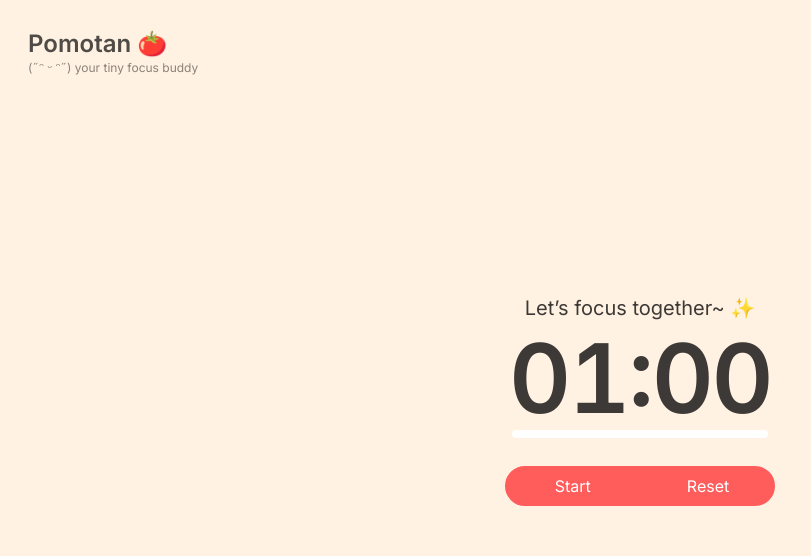
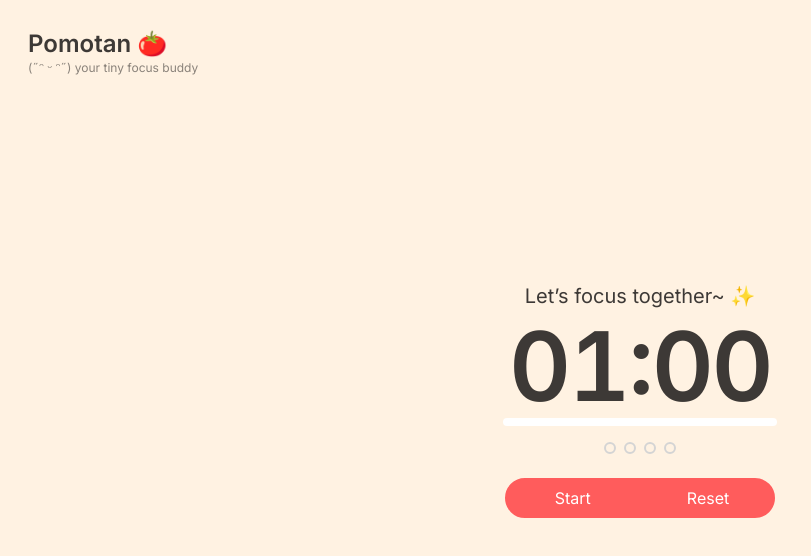
Before and after one commit to AmazingDude/pomodoro-app, a React (Vite) app in the folder client/: page / in a window 1280 px wide. Shown: the top 556 px of the page, without its empty margins (0-811 px from the left). Built offline with nearby package versions, Linux system fonts and the light colour scheme.

Commit message:
feat: add session tracker indicators and improve progress bar

```diff
--- a/client/src/App.jsx
+++ b/client/src/App.jsx
@@ -91,7 +91,7 @@ function App() {
   return (
     <div className="flex flex-col items-center justify-center min-h-screen">
       <div className="absolute top-7 left-7 text-left select-none">
-        <h1 className="text-2xl font-bold opacity-90">Pomotan 🍅</h1>
+        <h1 className="text-2xl font-bold opacity-100">Pomotan 🍅</h1>
         <p className="text-xs opacity-60">(˶ᵔ ᵕ ᵔ˶) your tiny focus buddy</p>
       </div>
       <h2 className="text-xl mb-2 select-none">
@@ -108,11 +108,24 @@ function App() {
       </div>
 
       {/* Progress Bar */}
-      <div className="w-full max-w-3xs h-2 bg-white rounded-full overflow-hidden mb-7">
+      <div className="w-full max-w-[17.1rem] h-2 bg-white rounded-full overflow-hidden mb-2">
         <div
           className="h-full bg-secondary origin-left transition-transform duration-1000 ease-linear"
           style={{ transform: `scaleX(${1 - timeLeft / sessionTime})` }}
         ></div>
+      </div>
+
+      <div className="flex gap-2 mt-2 mb-6">
+        {[...Array(4)].map((_, i) => (
+          <div
+            key={i}
+            className={`w-3 h-3 rounded-full border-2 transition-all duration-300 ${
+              i < completedSessions % 4
+                ? "bg-primary border-primary"
+                : "border-neutral-300 bg-transparent"
+            }`}
+          ></div>
+        ))}
       </div>
 
       {/* Buttons */}
```
